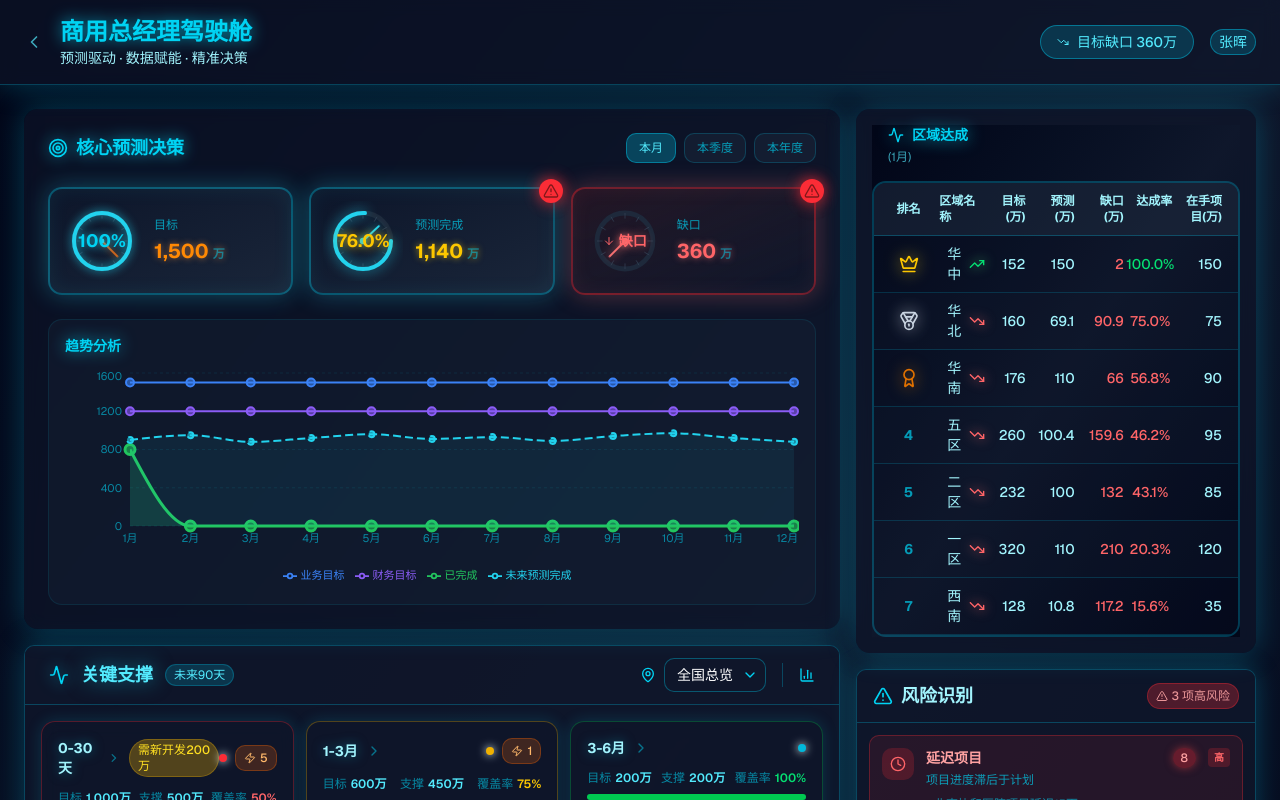
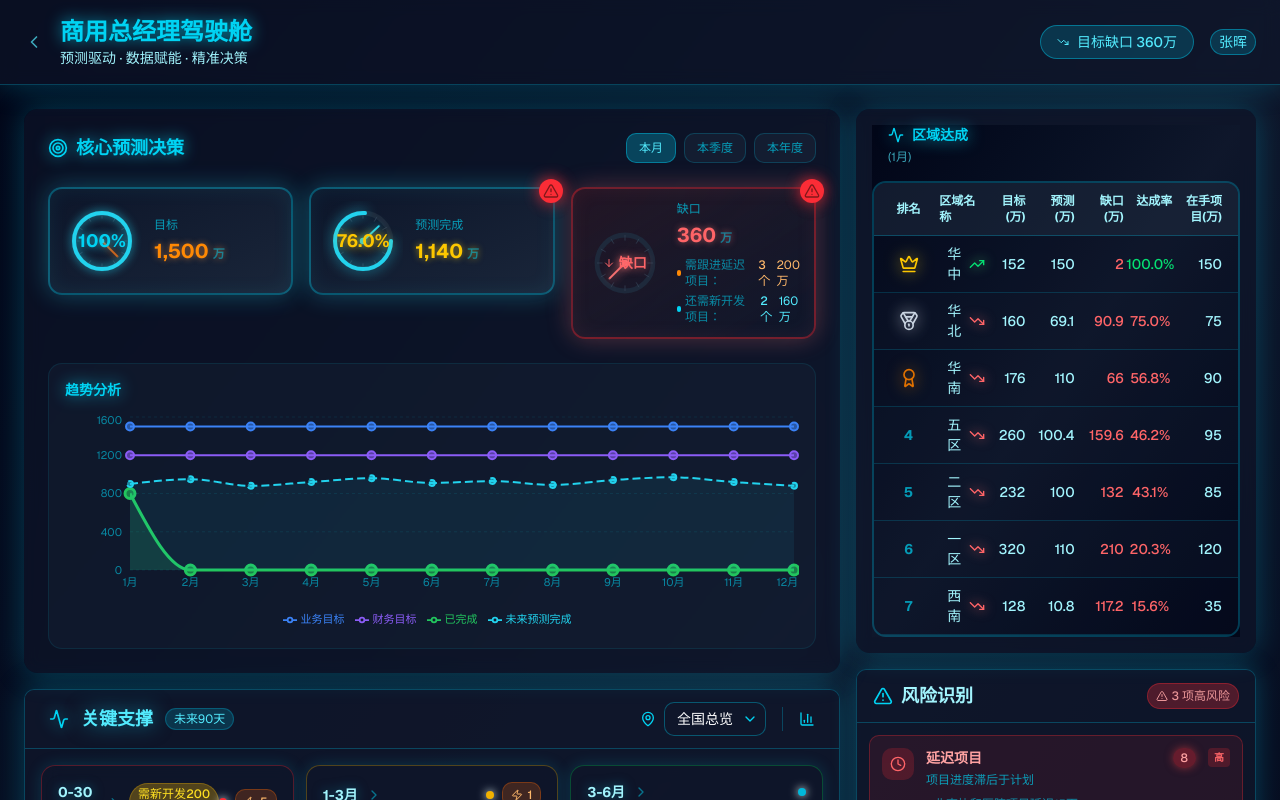
Before and after one commit to navylee1990/coze_jsc, a Next.js app: page /gm in a window 1280 px wide. Shown: the top 800 px of the page. Built offline with nearby package versions, Linux system fonts and the light colour scheme.

Commit message:
feat: 在核心预测决策模块添加"如何补缺口"的解决方案说明

```diff
--- a/src/app/gm/page.tsx
+++ b/src/app/gm/page.tsx
@@ -36,17 +36,29 @@ const forecastOverviewData = {
   currentMonth: {
     target: 1500,
     forecast: 1140, // 76%达成率: 1500 * 0.76 = 1140
-    completed: 800
+    completed: 800,
+    gapSolution: {
+      delayedProjects: { count: 3, amount: 200 },
+      newProjectsNeeded: { count: 2, amount: 160 }
+    }
   },
   threeMonth: {
     target: 4500,
     forecast: 3420, // 76%达成率: 4500 * 0.76 = 3420
-    completed: 2400
+    completed: 2400,
+    gapSolution: {
+      delayedProjects: { count: 8, amount: 580 },
+      newProjectsNeeded: { count: 5, amount: 500 }
+    }
   },
   sixMonth: {
     target: 9000,
     forecast: 6840, // 76%达成率: 9000 * 0.76 = 6840
-    completed: 4800
+    completed: 4800,
+    gapSolution: {
+      delayedProjects: { count: 12, amount: 980 },
+      newProjectsNeeded: { count: 10, amount: 1180 }
+    }
   }
 };
 
@@ -715,6 +727,31 @@ export default function GMDashboard() {
                           {getGap() <= 0 ? '+' : ''}{getGap().toFixed(0)}
                           <span className="text-xs text-cyan-400/50 ml-1">万</span>
                         </div>
+                        {/* 如何补缺口 */}
+                        {getGap() > 0 && (
+                          <div className="mt-2 space-y-1">
+                            <div className="flex items-center gap-1 text-xs">
+                              <div className="w-1.5 h-1.5 rounded-full bg-orange-400"></div>
+                              <span className="text-cyan-400/60">需跟进延迟项目：</span>
+                              <span className="text-orange-300 font-medium">
+                                {getTimeRangeData().gapSolution?.delayedProjects.count || 0}个
+                              </span>
+                              <span className="text-orange-300">
+                                {getTimeRangeData().gapSolution?.delayedProjects.amount || 0}万
+                              </span>
+                            </div>
+                            <div className="flex items-center gap-1 text-xs">
+                              <div className="w-1.5 h-1.5 rounded-full bg-cyan-400"></div>
+                              <span className="text-cyan-400/60">还需新开发项目：</span>
+                              <span className="text-cyan-300 font-medium">
+                                {getTimeRangeData().gapSolution?.newProjectsNeeded.count || 0}个
+                              </span>
+                              <span className="text-cyan-300">
+                                {getTimeRangeData().gapSolution?.newProjectsNeeded.amount || 0}万
+                              </span>
+                            </div>
+                          </div>
+                        )}
                       </div>
                     </div>
                   </div>
```
